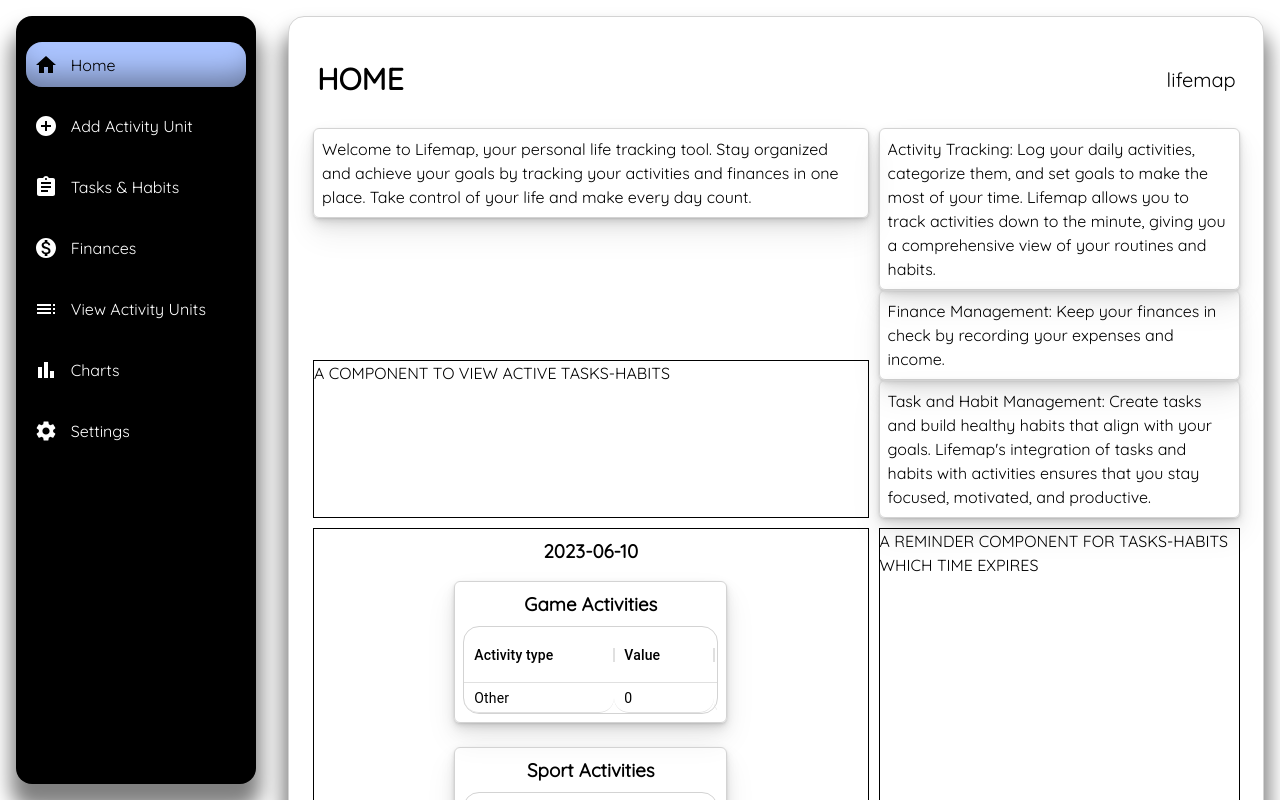
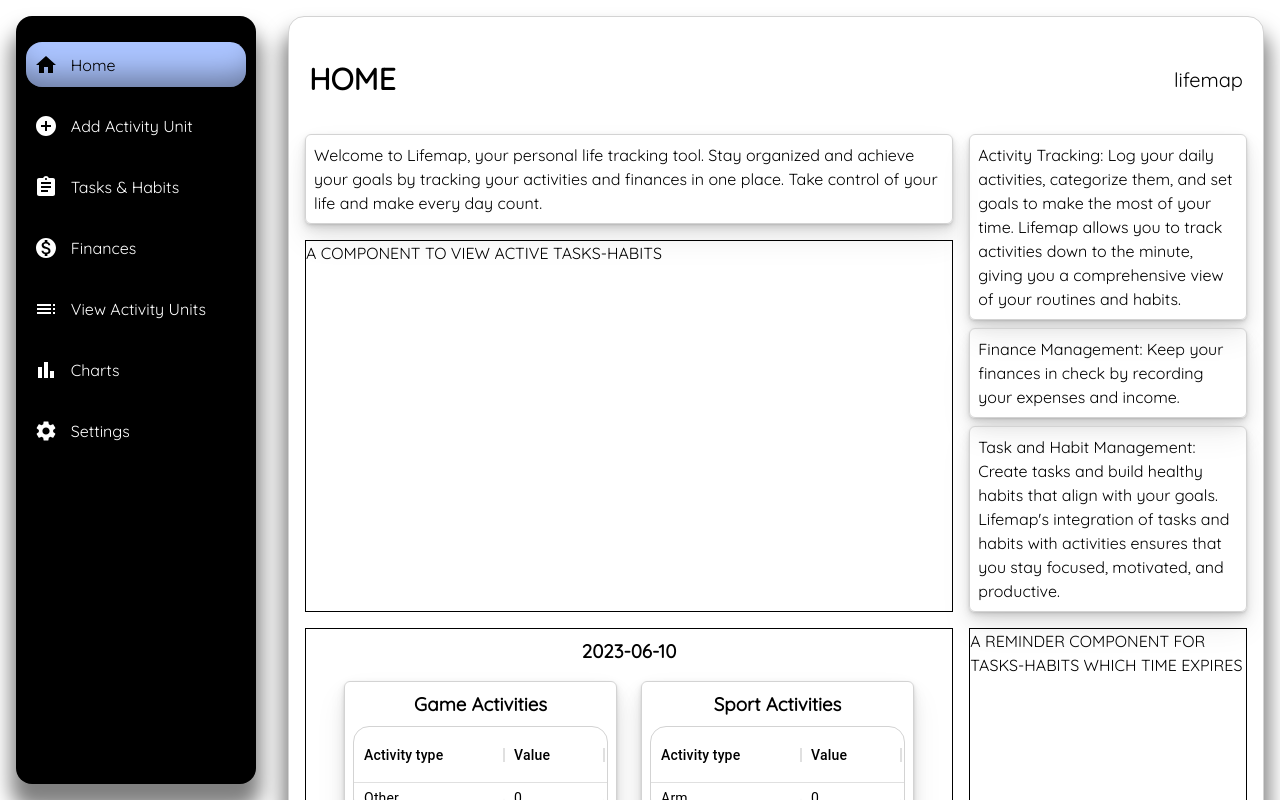
Before and after one commit to berkaysson/lifemap, a React (Create React App) app: page / in a window 1280 px wide. Shown: the top 800 px of the page. Built offline with nearby package versions, Linux system fonts and the light colour scheme.

Commit message:
Fix to second row is being large

```diff
--- a/src/Pages/HomePage.js
+++ b/src/Pages/HomePage.js
@@ -11,9 +11,13 @@ const HomeWrapper = styled.section`
     "welcome  info"
     "tasks  info"
     "viewer  reminder";
-  grid-template-rows: auto auto auto auto;
-  grid-template-columns: 60% 39%;
-  grid-gap: 10px;
+  grid-template-rows: auto auto 1fr auto;
+  grid-template-columns: 70% 30%;
+  align-content: start;
+  justify-content: center;
+  align-items: stretch;
+  justify-items: stretch;
+  gap: ${({theme})=>theme.sizes.medium};
   width: 100%;
 `;
 
@@ -31,6 +35,9 @@ const Viewer = styled(DataViewer)`
 `;
 
 const Info = styled.div`
+  display: flex;
+  flex-direction: column;
+  gap: ${({theme})=>theme.sizes.small};
   grid-area: info;
 `;
 
```
